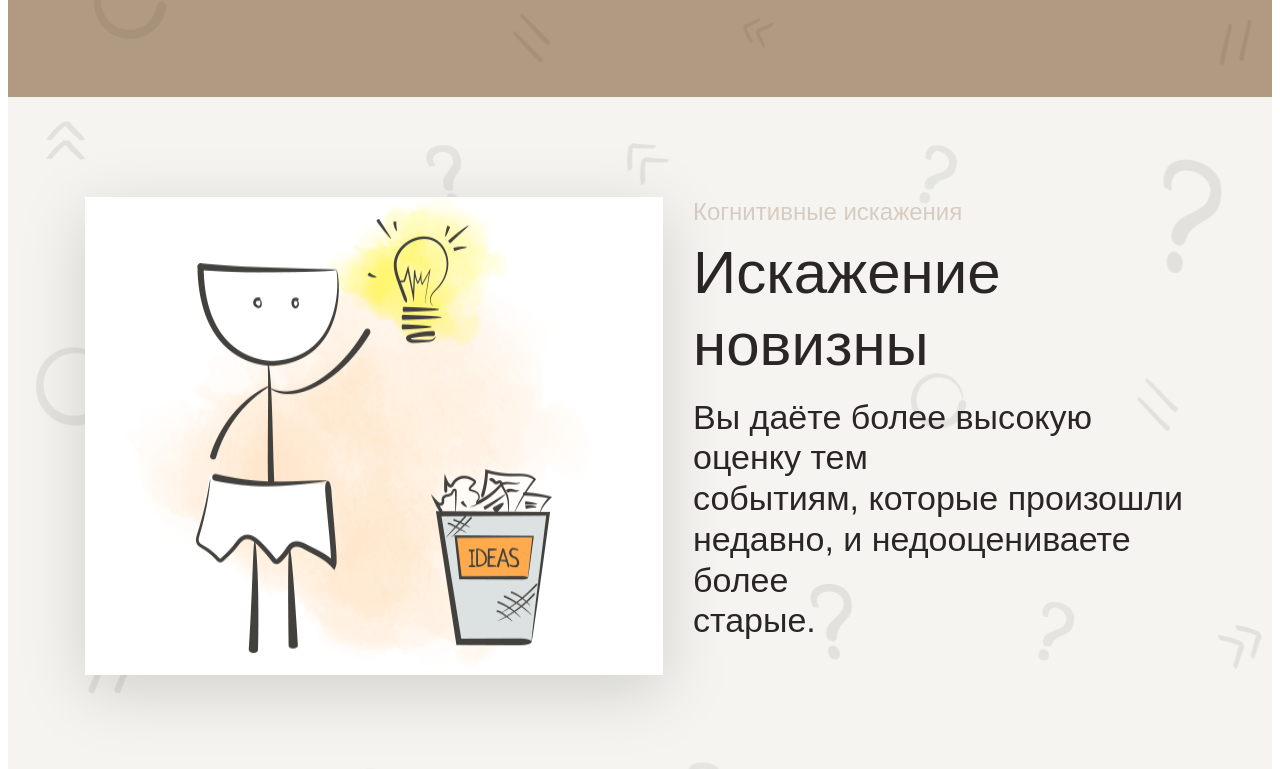
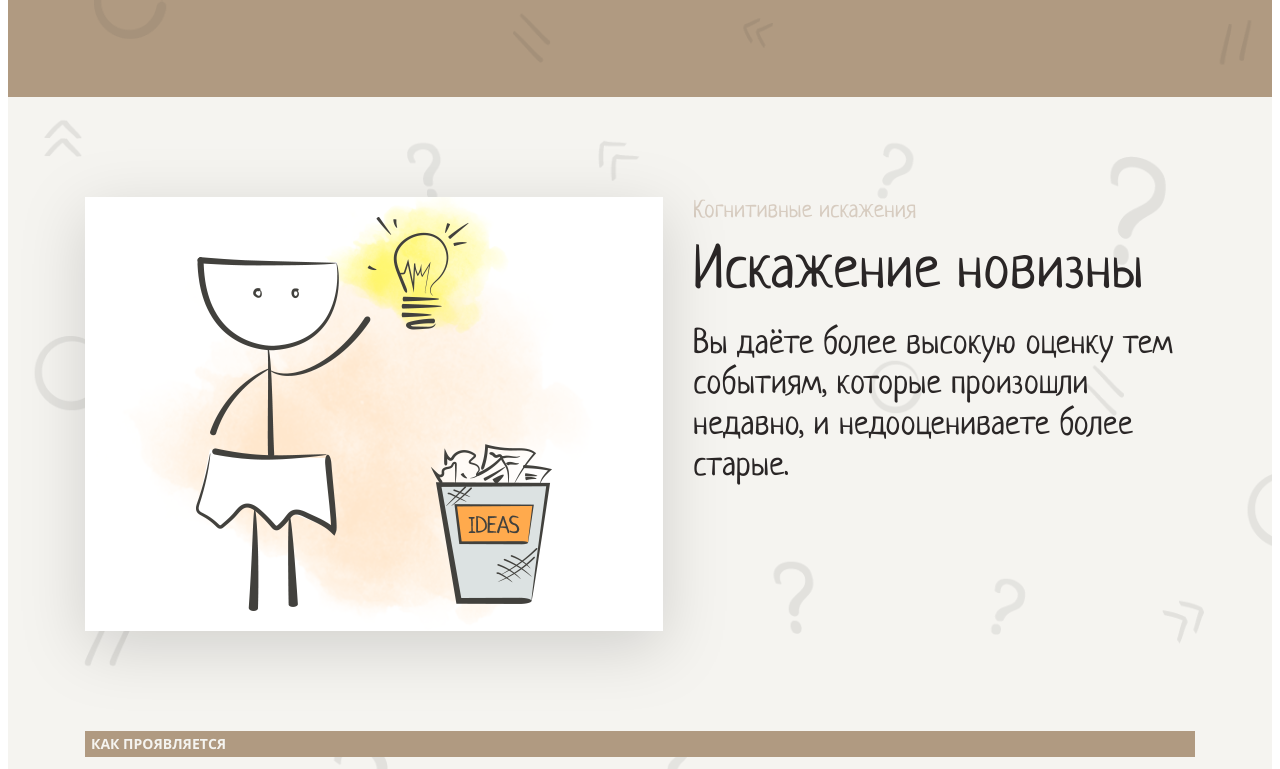
Before and after one commit to frauHannaG/layout-designer-project-58, a website: page src/index.html in a window 1280 px wide. Shown: the part 4466-5235 px from the top of the page. Drawn offline with Linux system fonts and the light colour scheme.

Commit message:
update fonts

```diff
--- a/src/styles/style.css
+++ b/src/styles/style.css
@@ -1,12 +1,12 @@
 /** CSS STYLE **/
 @font-face {
   font-family: Neucha;
-  src: url("../fonts/Neucha.ttf");
+  src: url("../fonts/Neucha-Regular.ttf");
 }
 
 @font-face {
   font-family: 'Open Sans';
-  src: url("../fonts/Opensans.ttf");
+  src: url("../fonts/OpenSans-VariableFont_wdth,wght.ttf");
 }
 
 html {
```
Also changed, not shown: src/fonts/Neucha-Regular.ttf (added), src/fonts/Neucha.ttf (deleted), src/fonts/OpenSans-VariableFont_wdth,wght.ttf (added), src/fonts/Opensans.ttf (deleted).
